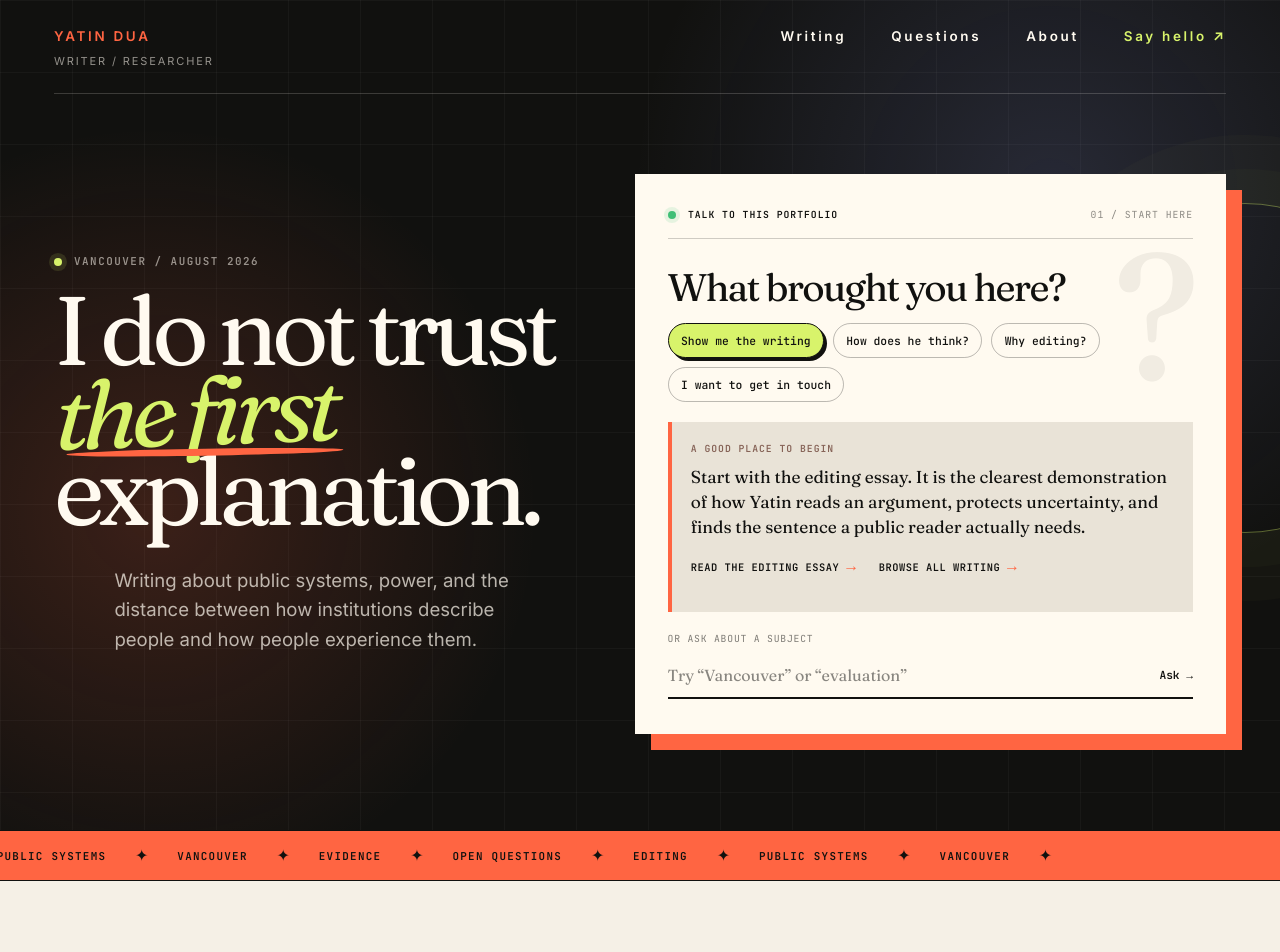
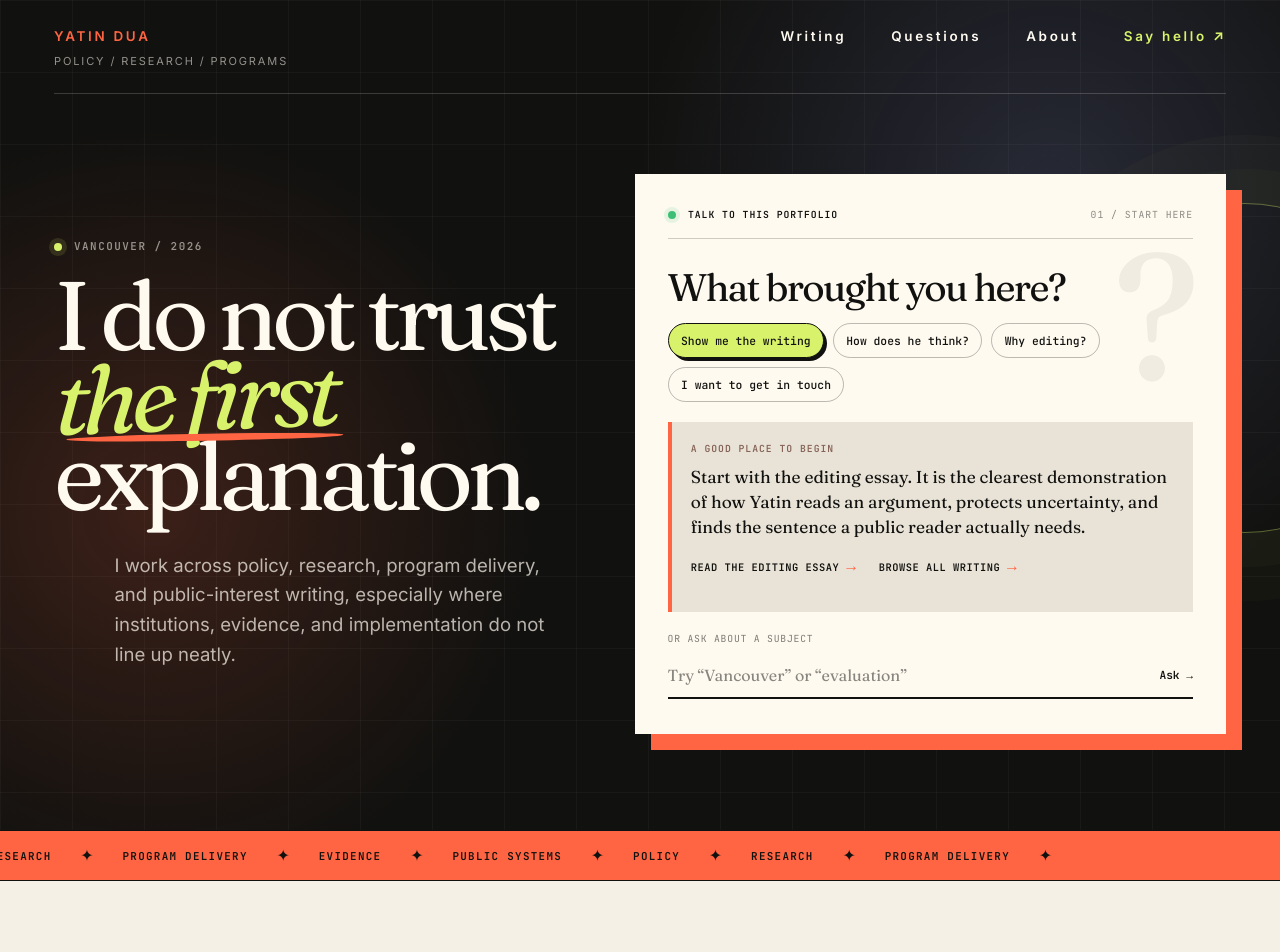
Before and after one commit to yatindua144-art/yatindua, a Next.js app: page / in a window 1280 px wide. Shown: the top 952 px of the page. Built offline with nearby package versions, Linux system fonts and the light colour scheme.

Commit message:
Broaden portfolio positioning beyond editorial-only roles

```diff
--- a/app/page.tsx
+++ b/app/page.tsx
@@ -19,7 +19,7 @@ export default function Home() {
     <main className="livingHome" id="top">
       <section className="livingHero">
         <nav className="nav shell livingNav" aria-label="Primary navigation">
-          <a className="identity" href="#top"><strong>Yatin Dua</strong><span>Writer / Researcher</span></a>
+          <a className="identity" href="#top"><strong>Yatin Dua</strong><span>Policy / Research / Programs</span></a>
           <div className="navLinks">
             <a href="#writing">Writing</a><a href="#questions">Questions</a><a href="#about">About</a><a href="mailto:yatindua144@gmail.com">Say hello ↗</a>
           </div>
@@ -27,15 +27,15 @@ export default function Home() {
 
         <div className="livingHeroGrid shell">
           <header className="livingHeroCopy">
-            <p className="liveEyebrow"><span aria-hidden="true" /> Vancouver / August 2026</p>
+            <p className="liveEyebrow"><span aria-hidden="true" /> Vancouver / 2026</p>
             <h1>I do not trust <em>the first</em> explanation.</h1>
-            <p>Writing about public systems, power, and the distance between how institutions describe people and how people experience them.</p>
+            <p>I work across policy, research, program delivery, and public-interest writing, especially where institutions, evidence, and implementation do not line up neatly.</p>
           </header>
           <ConversationGuide />
         </div>
 
         <div className="signalTicker" aria-hidden="true"><div className="tickerTrack">
-          <span>Editing</span><i>✦</i><span>Public systems</span><i>✦</i><span>Vancouver</span><i>✦</i><span>Evidence</span><i>✦</i><span>Open questions</span><i>✦</i><span>Editing</span><i>✦</i><span>Public systems</span><i>✦</i><span>Vancouver</span><i>✦</i>
+          <span>Policy</span><i>✦</i><span>Research</span><i>✦</i><span>Program delivery</span><i>✦</i><span>Evidence</span><i>✦</i><span>Public systems</span><i>✦</i><span>Policy</span><i>✦</i><span>Research</span><i>✦</i><span>Program delivery</span><i>✦</i>
         </div></div>
       </section>
 
@@ -65,11 +65,11 @@ export default function Home() {
       </div></section>
 
       <section className="conversationAbout section shell" id="about">
-        <div className="aboutPrompt"><p className="sectionCode">04 / The obvious question</p><p>You might be asking:</p><h2>Why writing<br />after policy?</h2></div>
+        <div className="aboutPrompt"><p className="sectionCode">04 / The connecting thread</p><p>You might be asking:</p><h2>What connects<br />the work?</h2></div>
         <div className="aboutAnswer">
-          <p className="aboutLead">Because policy taught me to find the decision buried inside a document. Writing makes that judgment useful to a reader.</p>
-          <div className="aboutColumns"><p>I am a writer and researcher based in Vancouver. My work moves across public systems, field research, program delivery, and the language institutions use to explain their choices.</p><p>I am looking for editorial and research roles where judgment matters: deciding what the real question is, what the evidence supports, what the prose is hiding, and what a reader needs next.</p></div>
-          <div className="thinkingTags" aria-label="Areas of practice"><span>Field research</span><span>Public systems</span><span>Editorial judgment</span><span>Community knowledge</span></div>
+          <p className="aboutLead">Policy, research, program delivery, and writing all ask the same thing of me: find the real problem, understand what the evidence supports, and make the next decision clearer.</p>
+          <div className="aboutColumns"><p>I am based in Vancouver and work across public systems, field research, program delivery, evaluation, and the language institutions use to explain their choices.</p><p>I am most interested in work where research, judgment, communication, and implementation meet, especially when a complex problem has to become something people can actually use.</p></div>
+          <div className="thinkingTags" aria-label="Areas of practice"><span>Policy analysis</span><span>Program delivery</span><span>Research</span><span>Public-interest writing</span></div>
         </div>
       </section>
 
```
